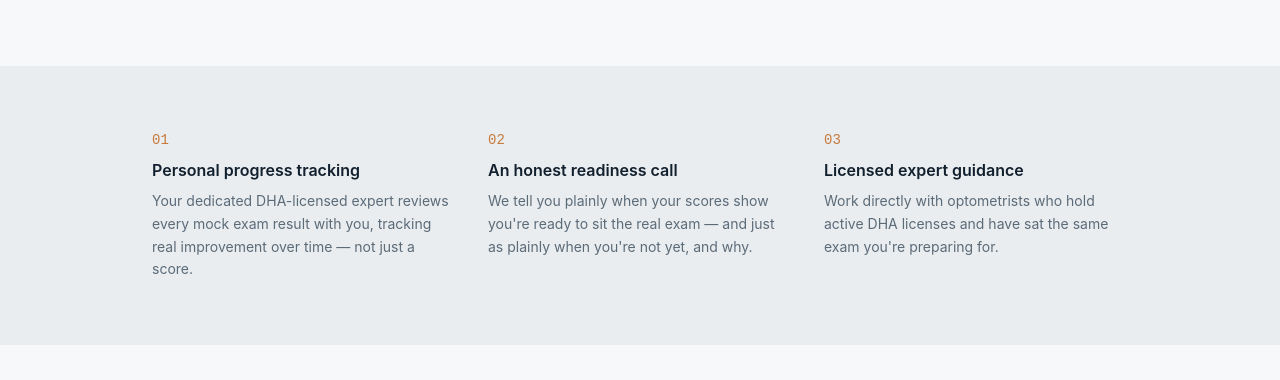
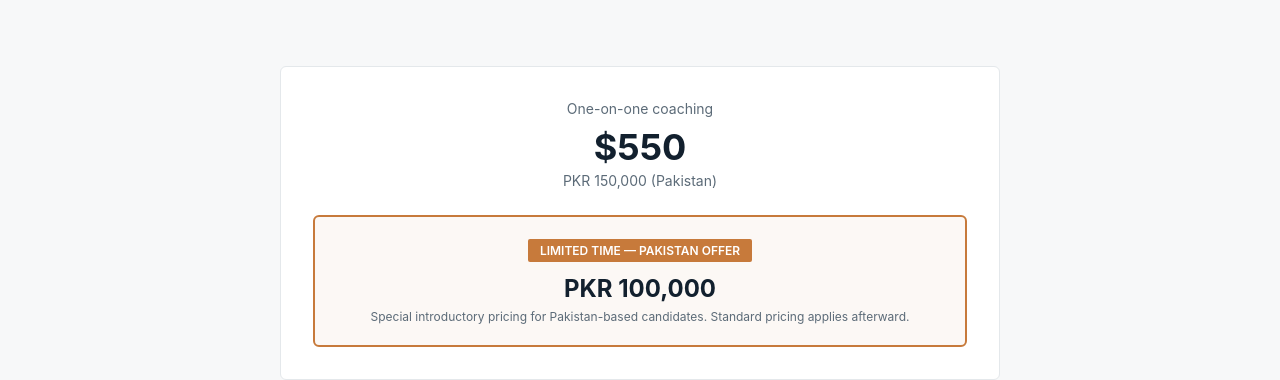
Before and after one commit to MHamzaNajam/optoacademy, a Next.js app: page /consultation in a window 1280 px wide. Shown: the part 435-815 px from the top of the page. Built offline with nearby package versions, Linux system fonts and the light colour scheme; no server answers.

Commit message:
Update page.tsx

```diff
--- a/app/(marketing)/consultation/page.tsx
+++ b/app/(marketing)/consultation/page.tsx
@@ -59,6 +59,25 @@ export default function ConsultationPage() {
             until you're licensed.
           </p>
         </section>
+
+        {/* Pricing */}
+<section className="max-w-3xl mx-auto px-6 pb-16">
+  <div className="bg-white border border-line rounded-md p-8 text-center">
+    <p className="text-sm text-slate mb-2">One-on-one coaching</p>
+    <p className="text-4xl font-bold text-ink mb-1">$550</p>
+    <p className="text-sm text-slate mb-6">PKR 150,000 (Pakistan)</p>
+
+    <div className="border-2 border-amber rounded-md p-5 bg-amber/5">
+      <span className="text-xs font-semibold bg-amber text-white px-3 py-1 rounded-sm">
+        LIMITED TIME — PAKISTAN OFFER
+      </span>
+      <p className="text-2xl font-bold text-ink mt-3">PKR 100,000</p>
+      <p className="text-xs text-slate mt-1">
+        Special introductory pricing for Pakistan-based candidates. Standard pricing applies afterward.
+      </p>
+    </div>
+  </div>
+</section>
 
         {/* What's included */}
         <section className="bg-haze py-16">
```
